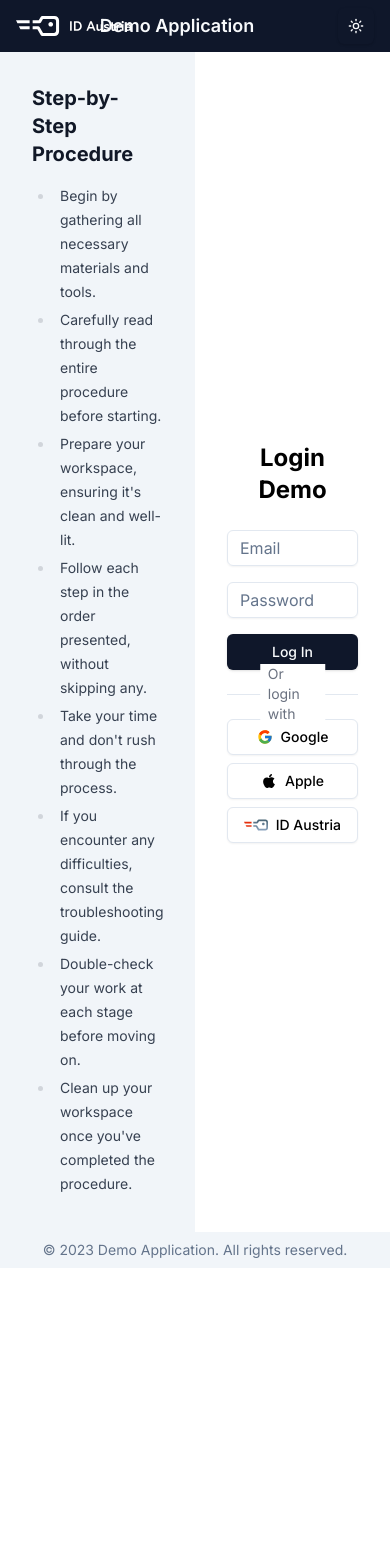
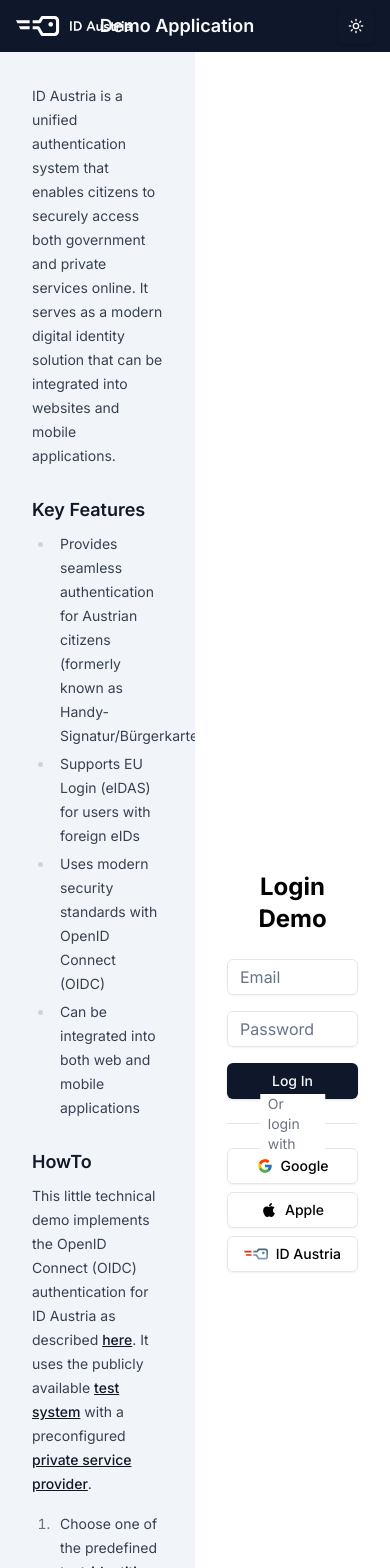
Before and after one commit to rudgal/id-austria-demo, a Next.js app: page / in a window 390 px wide. Shown: the top 1568 px of the page. Before the commit the page ends 1268 px from the top, so only its background shows below. Built offline with nearby package versions, Linux system fonts and the light colour scheme.

Commit message:
add little HowTo.mdx

```diff
--- a/src/components/demo-page.tsx
+++ b/src/components/demo-page.tsx
@@ -1,11 +1,17 @@
-import { DemoSectionLeft } from '@/components/demo-section-left';
-import { DemoSectionRight } from '@/components/demo-section-right';
+import HowTo from '@/mdx/HowTo.mdx';
+import { LoginForm } from '@/components/login-form';
 
 export default function DemoPage() {
   return (
     <>
-      <DemoSectionLeft />
-      <DemoSectionRight />
+      <div className="w-1/2 overflow-y-auto bg-slate-100 p-8 dark:bg-slate-800">
+        <div className="prose prose-sm max-w-none dark:prose-invert">
+          <HowTo />
+        </div>
+      </div>
+      <div className="flex w-1/2 items-center justify-center overflow-y-auto bg-white p-8 dark:bg-slate-950">
+        <LoginForm />
+      </div>
     </>
   );
 }
--- a/src/components/demo-section-left.tsx
+++ /dev/null
@@ -1,19 +0,0 @@
-export function DemoSectionLeft() {
-  return (
-    <div className="w-1/2 bg-slate-100 p-8 overflow-y-auto dark:bg-slate-800">
-      <div className="prose prose-sm sm:prose lg:prose-lg xl:prose-xl max-w-none dark:prose-invert">
-        <h2>Step-by-Step Procedure</h2>
-        <ul>
-          <li>Begin by gathering all necessary materials and tools.</li>
-          <li>Carefully read through the entire procedure before starting.</li>
-          <li>Prepare your workspace, ensuring it's clean and well-lit.</li>
-          <li>Follow each step in the order presented, without skipping any.</li>
-          <li>Take your time and don't rush through the process.</li>
-          <li>If you encounter any difficulties, consult the troubleshooting guide.</li>
-          <li>Double-check your work at each stage before moving on.</li>
-          <li>Clean up your workspace once you've completed the procedure.</li>
-        </ul>
-      </div>
-    </div>
-  )
-}
--- a/src/components/demo-section-right.tsx
+++ /dev/null
@@ -1,9 +0,0 @@
-import { LoginForm } from "./login-form"
-
-export function DemoSectionRight() {
-  return (
-    <div className="w-1/2 bg-white p-8 flex items-center justify-center overflow-y-auto dark:bg-slate-950">
-      <LoginForm />
-    </div>
-  )
-}
--- /dev/null
+++ b/src/mdx/HowTo.mdx
@@ -0,0 +1,19 @@
+ID Austria is a unified authentication system that enables citizens to securely access both government and private services online.
+It serves as a modern digital identity solution that can be integrated into websites and mobile applications.
+
+### Key Features
+- Provides seamless authentication for Austrian citizens (formerly known as Handy-Signatur/Bürgerkarte)
+- Supports EU Login (eIDAS) for users with foreign eIDs
+- Uses modern security standards with OpenID Connect (OIDC)
+- Can be integrated into both web and mobile applications
+
+### HowTo
+This little technical demo implements the OpenID Connect (OIDC) authentication for ID Austria as described [here](https://eid.egiz.gv.at/anbindung/direkte-anbindung/anbindung-oidc/).
+It uses the publicly available [test system](https://eid.egiz.gv.at/anbindung/testidentitaeten/)
+with a preconfigured [private service provider](https://eid.egiz.gv.at/anbindung/registrierung/registrierung-von-privaten-service-providern/).
+
+1. Choose one of the predefined [test-identities](https://eid.egiz.gv.at/anbindung/testidentitaeten/vordefinierte-testidentitaeten/).
+2. Login with the "ID Austria" button.
+3. Enter the test-identity's credentials.
+4. Upon successful authentication/authorization, you will be redirected back to this app.
+5. Browse all the information available from the ID Austria identity provider.
```
